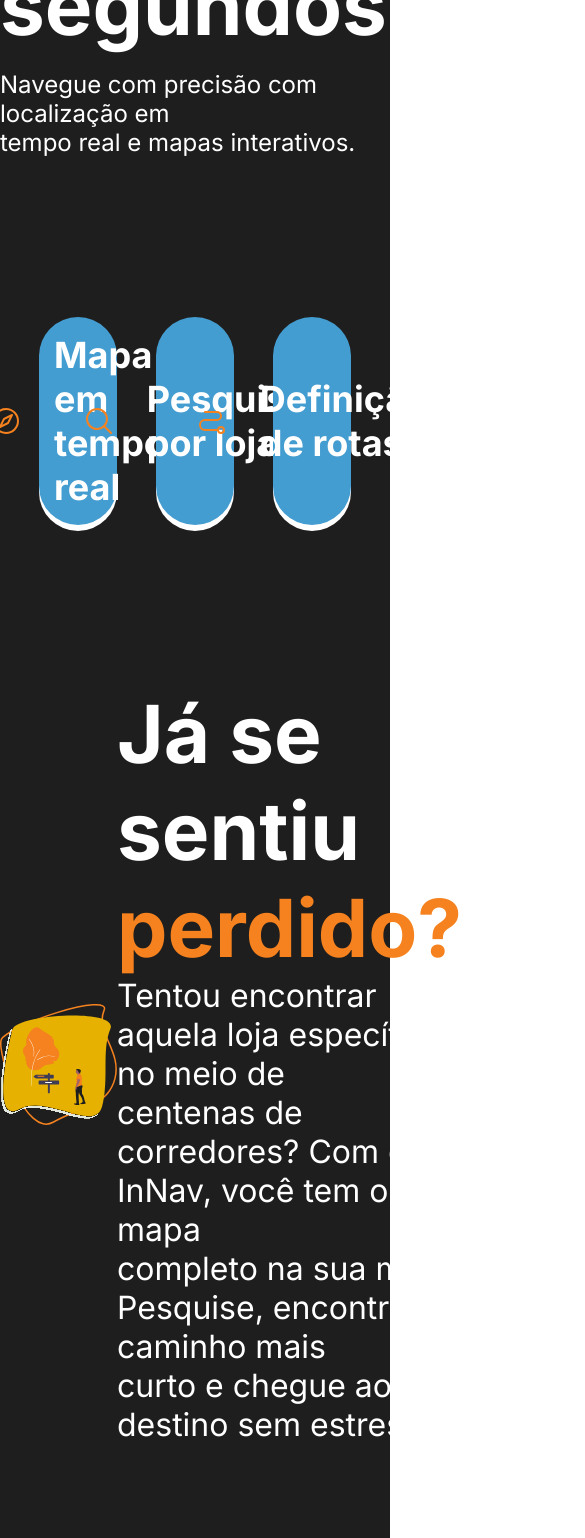
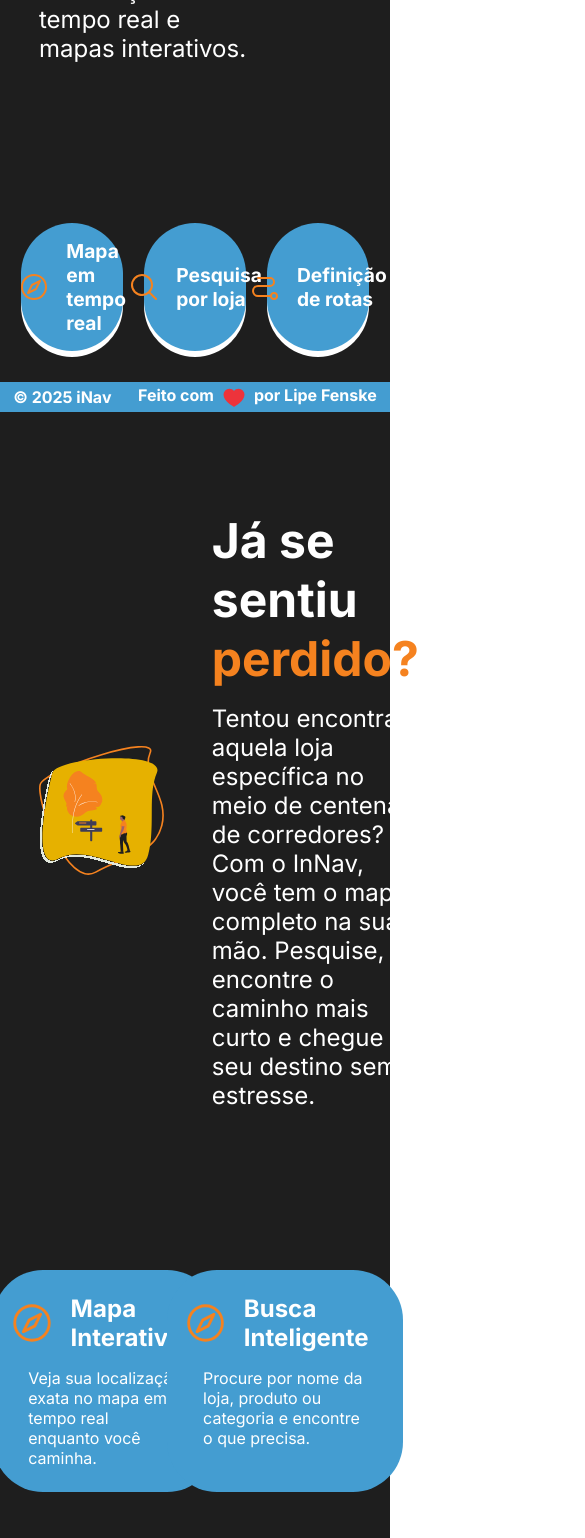
Before and after one commit to Lipefsk05/iNav, a React (Vite) app: page / in a window 390 px wide. Shown: the part 432-1970 px from the top of the page, 585 px wide, since content can reach past the window. Built offline with nearby package versions, Linux system fonts and the light colour scheme.

Commit message:
responsividade para tablets

```diff
--- a/src/components/bigButton/BigButton.module.css
+++ b/src/components/bigButton/BigButton.module.css
@@ -1,16 +1,15 @@
 .button{
     background-color: var(--softBlue);
     color: var(--white);
-    font-size: x-large;
+    font-size: 1.5rem;
 
-    width: 70%;
+
+    min-width: 100%;
     display: flex;
     flex-direction: column;
     border-radius: 50px;
-    padding: 1rem 4rem 5rem;
+    padding: 1rem 3rem 4rem;
     gap: 3rem;
-
-    justify-content: space-around;
     align-items: center;
 }
 
@@ -19,10 +18,32 @@
     column-rule: var(--orange);
 }
 
-.tittle{
+.button p{
+    width: 75%;
+    font-size: 2rem;
+}
+
+.title{
     width: 100%;
     display: flex;
     justify-content: start;
     align-items: center;
     gap: 1rem;
 }
+
+@media (max-width: 768px) {
+    .button{
+        font-size: 1rem;
+        gap: 1rem;
+        padding: 1.5rem 1rem ;
+    }
+
+    .button p{
+        font-size: 1rem;
+        width: 80%;
+    }
+
+    .button img{
+        width: 4rem;
+    }
+}
--- a/src/components/bigButton/index.jsx
+++ b/src/components/bigButton/index.jsx
@@ -2,13 +2,13 @@
 
 function BigButton({ img, tittle, texto }) {
     return (
-        <div className={styles.button}>
-            <div className={styles.tittle}>
+        <article className={styles.button}>
+            <div className={styles.title}>
                 <img src={img} alt="imagem do botão" />
                 <h2>{tittle}</h2>
             </div>
-            <h2>{texto}</h2>
-        </div>
+            <p>{texto}</p>
+        </article>
     );
 }
 
--- a/src/components/footer/Footer.module.css
+++ b/src/components/footer/Footer.module.css
@@ -1,10 +1,13 @@
 .footer{
     background-color: var(--softBlue);
     color: var(--white);
-    height: 50px;
+    height: 30px;
     display: flex;
     justify-content: space-around;
     align-items: center;
+    position: fixed;
+    bottom: 0;
+    width: 100%;
 }
 
 .footer h4{
--- a/src/components/header/Header.module.css
+++ b/src/components/header/Header.module.css
@@ -7,6 +7,9 @@
     display: flex;
     align-items: center;
     justify-content: space-around;
+
+    position: fixed;
+    top: 0;
 }
 
 .header a{
--- a/src/components/littleButton/LittleButton.module.css
+++ b/src/components/littleButton/LittleButton.module.css
@@ -2,7 +2,7 @@
     background-color: var(--softBlue);
     color: var(--white);
 
-    width: 20%;
+    width: 25%;
     display: flex;
     padding: 1rem;
     border-radius: 100px;
@@ -11,12 +11,24 @@
     gap: 2rem;
     align-items: center;
 
-    font-size: x-large;
+    font-size: 1.5rem;
 
     box-shadow: 0 6px 0 var(--white);
 }
 
 .button img{
     width: 5rem;
-    column-rule: var(--orange);
 }
+
+@media (max-width: 768px){
+    .button{
+        width: 26%;
+        font-size: .8rem;
+        padding: 1rem;
+        gap: 1rem;
+    }
+
+    .button img{
+        width: 3rem;
+    }
+}
--- a/src/pages/features/Features.module.css
+++ b/src/pages/features/Features.module.css
@@ -1,10 +1,10 @@
 .features {
-    margin-top: 4rem;
+    margin-top: calc(4rem + 50px);
     width: 80%;
     display: flex;
     flex-direction: column;
     gap: 4rem;
-    margin-bottom: 4rem;
+    margin-bottom: calc(4rem + 30px);
 }
 
 .features article {
--- a/src/pages/home/Home.module.css
+++ b/src/pages/home/Home.module.css
@@ -1,14 +1,15 @@
 /* HERO SECTION */
 
 .banner {
-    width: 100%;
+    width: 80%;
     display: flex;
     justify-content: space-around;
     align-items: center;
-    margin-top: 3rem;
+    margin: 0 10%;
+    margin-top: calc(3rem + 50px);
 }
 
-.bannetText {
+.bannerText {
     display: flex;
     flex-direction: column;
     gap: 1rem;
@@ -26,6 +27,7 @@
 .banner p {
     font-size: 1.5em;
     color: var(--white);
+    width: 60%;
 }
 
 .banner img {
@@ -45,13 +47,18 @@
 
 .problem {
     color: var(--white);
-
-    width: 100%;
+    margin: 0 10%;
+    width: 80%;
     display: flex;
     align-items: center;
-    justify-content: space-evenly;
+    gap: 5rem;
+    margin-top: 10rem;
+}
 
-    margin-top: 10rem;
+.problem article {
+    display: flex;
+    flex-direction: column;
+    gap: 1rem;
 }
 
 .problem img {
@@ -59,7 +66,7 @@
 }
 
 .problem h2 {
-    font-size: 5rem;
+    font-size: 4rem;
 }
 
 .problem P {
@@ -69,11 +76,11 @@
 /* FEATURES */
 
 .features {
-    margin-top: 10rem;
+    margin: 10rem 15% 0;
     display: grid;
     grid-template-columns: repeat(2, 1fr);
-    gap: 5rem;
-    padding: 20px;
+    column-gap: 10rem;
+    row-gap: 10rem;
     justify-items: center;
 }
 
@@ -91,15 +98,21 @@
 div {
     display: flex;
     align-items: center;
-    gap: 2rem;
 }
 
 .user_flow article {
     gap: 10rem;
+    width: 80%;
+    margin: 0 10%;
 }
 
+.user_flow div {
+    width: min-content;
+}
+
+
 .user_flow img {
-    width: 30%;
+    width: 20%;
 }
 
 .user_flow span {
@@ -111,5 +124,81 @@
 .user_flow p {
     color: var(--white);
     font-size: 2rem;
+    width: 25rem;
+}
 
+.user_flow span {
+    padding: 0 5rem;
 }
+
+.flow2,
+.flow4 {
+    justify-content: end;
+}
+
+
+/* RESPONSIVIDADE */
+
+@media (max-width: 768px) {
+
+    /* BANNER */
+
+    .bannerText h1 {
+        font-size: 3rem;
+    }
+
+    .bannerText p {
+        width: 90%;
+        font-size: 1.5rem;
+    }
+
+    /* PROBLEM */
+
+    .problem {
+        color: var(--white);
+        margin: 0 10%;
+        width: 80%;
+        display: flex;
+        align-items: center;
+        gap: 3rem;
+        margin-top: 10rem;
+    }
+
+    .problem img {
+        width: 40%;
+    }
+
+    .problem h2 {
+        font-size: 3rem;
+    }
+
+    .problem P {
+        font-size: 1.5rem;
+    }
+
+    /* FEATURES */
+    .features {
+        margin: 10rem 10% 0;
+        column-gap: 3rem;
+        row-gap: 3rem;
+    }
+
+    /* USER FLOW */
+
+    .user_flow{
+        gap: 2rem;
+    }
+
+    .user_flow article {
+        gap: 2rem;
+    }
+
+    .user_flow p {
+        font-size: 1.5rem;
+        width: 20rem;
+    }
+
+    .user_flow span {
+        padding: 0 2rem;
+    }
+}
--- a/src/pages/home/index.jsx
+++ b/src/pages/home/index.jsx
@@ -26,14 +26,13 @@
     return (
         <main>
             <section className={styles.banner}>
-                <article className={styles.bannetText}>
+                <article className={styles.bannerText}>
                     <h1>
                         <span>Encontre</span> <br />
                         sua loja <br />
                         em segundos
                     </h1>
-                    <p>Navegue com precisão com localização em <br />
-                        tempo real e mapas interativos.</p>
+                    <p>Navegue com precisão com localização em tempo real e mapas interativos.</p>
                 </article>
                 <img src={BannerImg} alt="Imagem do banner" />
             </section>
@@ -58,9 +57,9 @@
                 <img src={ProblemImg} alt="Imagem do banner" />
                 <article>
                     <h2>Já se sentiu <span>perdido?</span></h2>
-                    <p>Tentou encontrar aquela loja específica no meio de <br />
-                        centenas de corredores? Com o InNav, você tem o mapa <br />
-                        completo na sua mão. Pesquise, encontre o caminho mais <br />
+                    <p>Tentou encontrar aquela loja específica no meio de
+                        centenas de corredores? Com o InNav, você tem o mapa
+                        completo na sua mão. Pesquise, encontre o caminho mais
                         curto e chegue ao seu destino sem estresse.</p>
                 </article>
             </section>
@@ -69,66 +68,64 @@
                 <BigButton
                     img={Compass}
                     tittle="Mapa Interativo"
-                    texto={<>{'Veja sua localização exata'} <br /> {'no mapa em tempo real'} <br /> {'enquanto você caminha.'} </>} />
+                    texto="Veja sua localização exata no mapa em tempo real enquanto você caminha." />
 
                 <BigButton
                     img={Compass}
                     tittle="Busca Inteligente"
-                    texto={<> {'Procure por nome da loja,'} <br /> {'produto ou categoria e'} <br /> {'encontre o que precisa.'} </>} />
+                    texto="Procure por nome da loja, produto ou categoria e encontre o que precisa." />
 
                 <BigButton
                     img={Compass}
                     tittle="Navegação Guiada"
-                    texto={<> {'Trace a melhor rota até'} <br /> {'qualquer loja e receba'} <br /> {'instruções passo a passo.'} </>} />
+                    texto="Trace a melhor rota até qualquer loja e receba instruções passo a passo." />
 
                 <BigButton
                     img={Compass}
                     tittle="Avaliações e Recomendações "
-                    texto={<>{'Descubra novas lojas e veja'} <br /> {'o que outros usuários estão'} <br /> {'dizendo.'} </>} />
+                    texto="Descubra novas lojas e veja o que outros usuários estão dizendo." />
 
             </section>
 
             <section className={styles.user_flow}>
-                <article>
+                <article className={styles.flow1}>
                     <img src={Mobile1} alt="" />
                     <div>
-                        <p>Abra o App <br />
-                        aplicativo assim <br />
-                        que entrar no local.</p>
-
+                        <p>Abra o App
+                            aplicativo assim
+                            que entrar no local.</p>
                         <span>1</span>
                     </div>
                 </article>
 
-                <article>
+                <article className={styles.flow2}>
                     <div>
                         <span>2</span>
-
-                        <p>Pesquise o local onde <br />
-                        você se encontra como <br />
-                        um mercado ou shopping</p>
+                        <p>Pesquise o local onde
+                            você se encontra como
+                            um mercado ou shopping</p>
                     </div>
                     <img src={Mobile2} alt="" />
                 </article>
 
-                <article>
+                <article className={styles.flow3}>
                     <img src={Mobile3} alt="" />
                     <div>
-                        <p>Pesquise seu Destino <br />
-                        digitando o nome da <br />
-                        loja ou o que procura.</p>
+                        <p>Pesquise seu Destino
+                            digitando o nome da
+                            loja ou o que procura.</p>
 
                         <span>3</span>
                     </div>
                 </article>
 
-                <article>
+                <article className={styles.flow4}>
                     <div>
                         <span>4</span>
 
-                        <p>Siga a rota e deixe <br />
-                        nosso guia levar <br />
-                        você até lá.</p>
+                        <p>Siga a rota e deixe
+                            nosso guia levar
+                            você até lá.</p>
                     </div>
                     <img src={Mobile4} alt="" />
                 </article>
```
